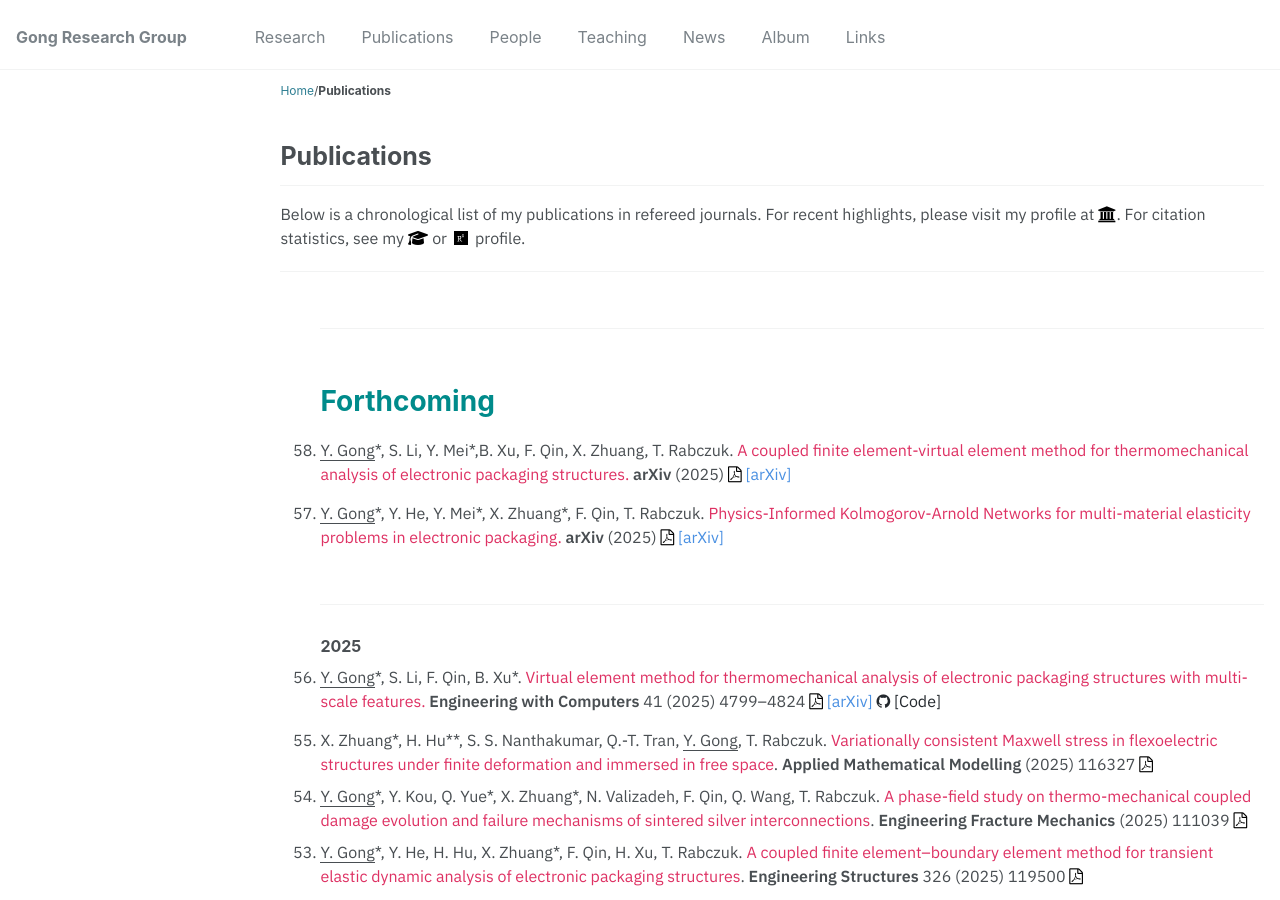
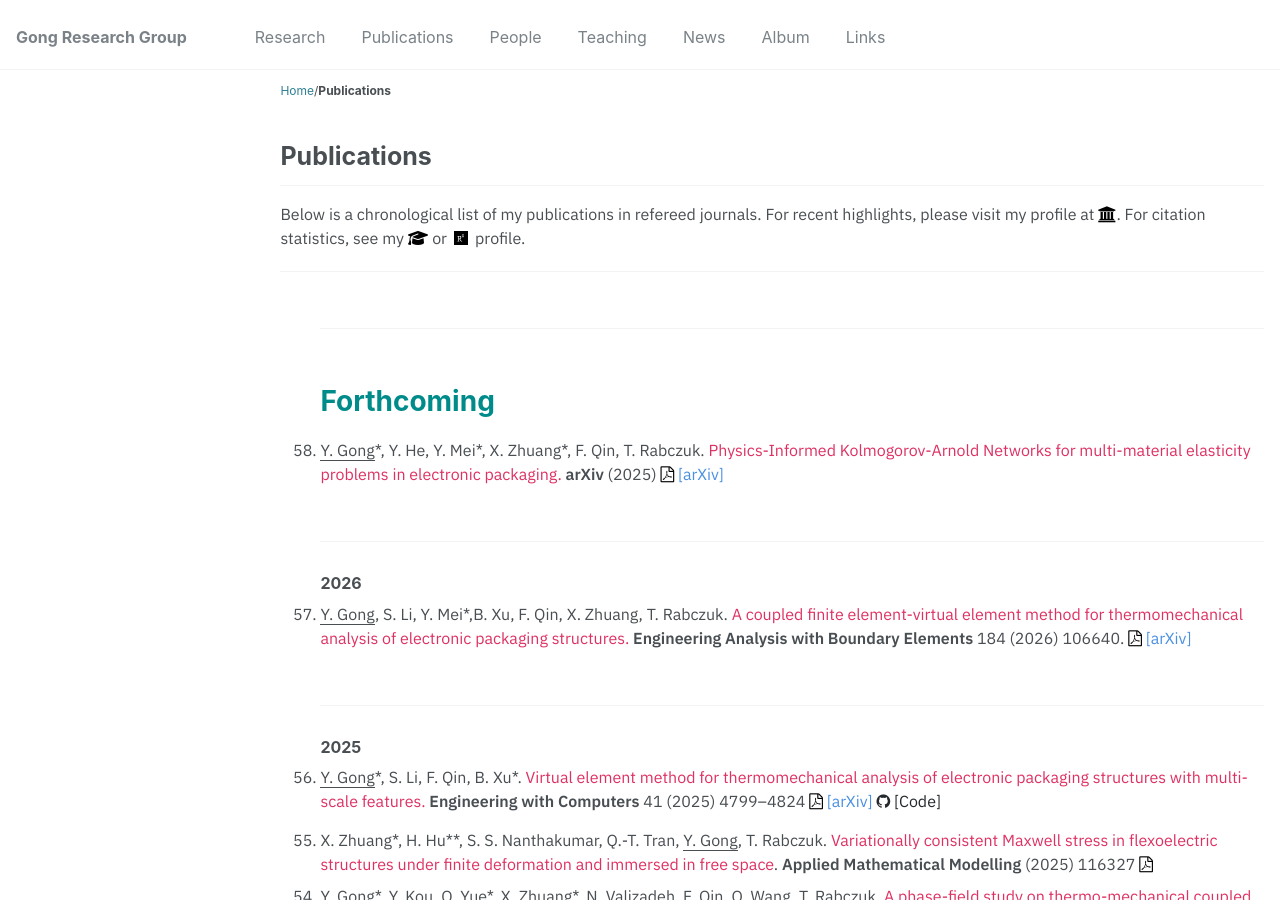
Before and after one commit to yanpeng-gong/yanpeng-gong.github.io, a Jekyll site: the page built from _publications/publications.md, in a window 1280 px wide and 900 px high. Built offline with Jekyll 4.4.1, drawn with Linux system fonts in a browser that asks for light colours.

Commit message:
pubs update

```diff
--- a/_publications/publications.md
+++ b/_publications/publications.md
@@ -44,24 +44,6 @@ author_profile: false
 
 <li style="margin-bottom: 15px;">
      <!-- Author names -->
-  <u>Y. Gong</u>*, S. Li, Y. Mei*,B. Xu, F. Qin, X. Zhuang, T. Rabczuk.
-     <!-- Title of the paper -->
-  <a href="https://arxiv.org/abs/2508.16999" style="text-decoration:none; color:#DE3163;">
-    A coupled finite element-virtual element method for thermomechanical analysis of electronic packaging structures.
-  </a>
-     <!-- Journal information -->
-  <b>arXiv</b> (2025)
-  <a href="http://yanpeng-gong.github.io/files/papers/2025_VeFe.pdf" style="text-decoration:none;">
-      <i class="fa fa-file-pdf-o" style="font-size:16px; color:black;"></i>
-  </a>
-     <!-- link of arXive -->
-  <a href="https://arxiv.org/abs/2511.09348" style="text-decoration:none; color:#4A90E2;">
-    [arXiv]
-  </a>
-</li>
-
-<li style="margin-bottom: 15px;">
-     <!-- Author names -->
   <u>Y. Gong</u>*, Y. He, Y. Mei*, X. Zhuang*, F. Qin, T. Rabczuk.
      <!-- Title of the paper -->
   <a href="https://arxiv.org/abs/2508.16999" style="text-decoration:none; color:#DE3163;">
@@ -74,6 +56,29 @@ author_profile: false
   </a>
      <!-- link of arXive -->
   <a href="https://arxiv.org/abs/2508.16999" style="text-decoration:none; color:#4A90E2;">
+    [arXiv]
+  </a>
+</li>
+
+<!-- 2026 -->
+<br>
+<hr>
+<h3>2026</h3>
+
+<li style="margin-bottom: 15px;">
+     <!-- Author names -->
+  <u>Y. Gong</u>, S. Li, Y. Mei*,B. Xu, F. Qin, X. Zhuang, T. Rabczuk.
+     <!-- Title of the paper -->
+  <a href="https://doi.org/10.1016/j.enganabound.2026.106640" style="text-decoration:none; color:#DE3163;">
+    A coupled finite element-virtual element method for thermomechanical analysis of electronic packaging structures.
+  </a>
+     <!-- Journal information -->
+  <b>Engineering Analysis with Boundary Elements</b> 184 (2026) 106640.
+  <a href="http://yanpeng-gong.github.io/files/papers/2025_VeFe.pdf" style="text-decoration:none;">
+      <i class="fa fa-file-pdf-o" style="font-size:16px; color:black;"></i>
+  </a>
+     <!-- link of arXive -->
+  <a href="https://arxiv.org/abs/2511.09348" style="text-decoration:none; color:#4A90E2;">
     [arXiv]
   </a>
 </li>
```
